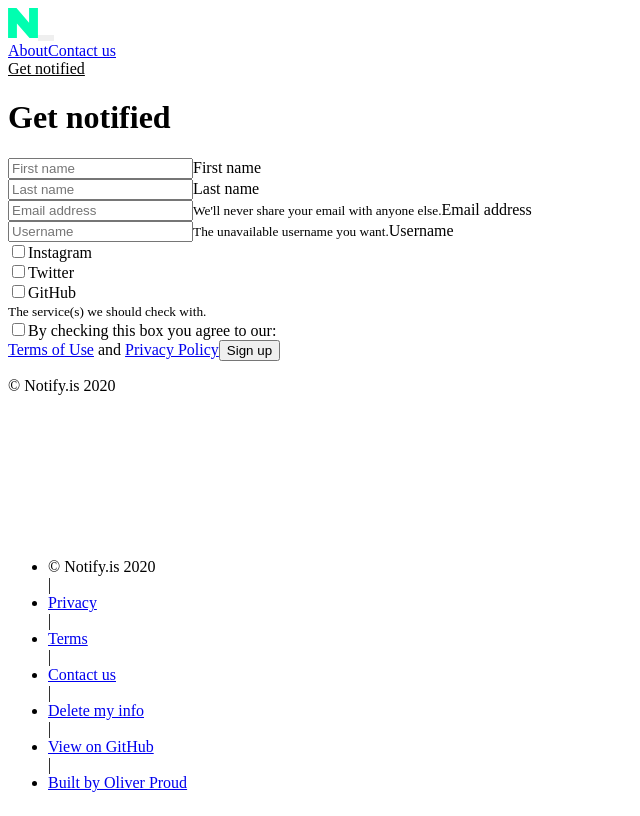
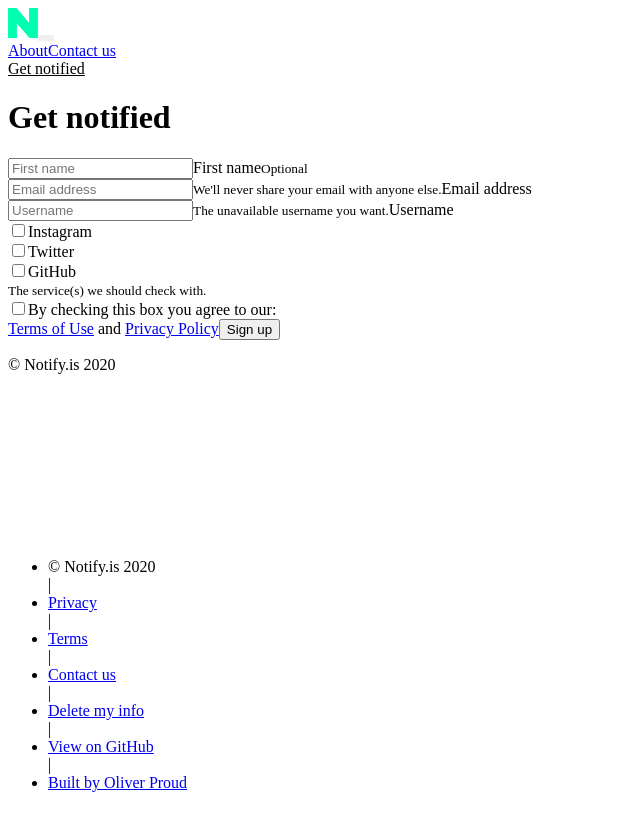
Before and after one commit to oliverproud/notify.is, a Next.js app: page /signup in a window 1280 px wide. Shown: the whole page, without its empty margins (0-640 px from the left). Built offline with nearby package versions, Linux system fonts and the light colour scheme.

Commit message:
make first name optional, remove last name input

```diff
--- a/pages/signup.js
+++ b/pages/signup.js
@@ -12,11 +12,7 @@ import { Formik, Form, Field, ErrorMessage } from "formik";
 
 const validationSchema = Yup.object({
   firstName: Yup.string()
-    .max(15, "Must be 15 characters or less")
-    .required("Required"),
-  lastName: Yup.string()
-    .max(20, "Must be 20 characters or less")
-    .required("Required"),
+    .max(15, "Must be 15 characters or less"),
   email: Yup.string().email("Invalid email addresss`").required("Required"),
   username: Yup.string()
     .max(29, "Must be 29 characters or less")
@@ -33,7 +29,6 @@ const validationSchema = Yup.object({
 
 const initialValues = {
   firstName: "",
-  lastName: "",
   email: "",
   username: "",
   acceptTerms: false, // added for our checkbox
@@ -69,8 +64,8 @@ export default function Signup() {
           {({ touched, errors, isSubmitting }) => (
             <Form className="form">
               <h1 className="display-4 pb-3">Get notified</h1>
-              <div className="form-row">
-                <div className="form-label-group col">
+
+              <div className="form-label-group">
                 <Field
                   type="text"
                   name="firstName"
@@ -83,30 +78,9 @@ export default function Signup() {
                   }`}
                 />
                 <label htmlFor="firstname">First name</label>
-                  <ErrorMessage
-                    component="div"
-                    name="firstName"
-                    className="invalid-feedback"
-                  />
-                </div>
-
-                <div className="form-label-group col">
-                  <Field
-                    type="text"
-                    name="lastName"
-                    id="lastName"
-                    placeholder="Last name"
-                    className={`form-control ${
-                      touched.lastName && errors.lastName ? "is-invalid" : null
-                    }`}
-                  />
-                  <label htmlFor="lastname">Last name</label>
-                  <ErrorMessage
-                    component="div"
-                    name="lastName"
-                    className="invalid-feedback"
-                  />
-                </div>
+                <small id="nameHelp" className="form-text text-muted">
+                  Optional
+                </small>
               </div>
 
               <div className="form-label-group">
```
Also changed, not shown: pages/delete.js (+5 -32 lines). Lines whose indentation alone changed are shown as unchanged.
